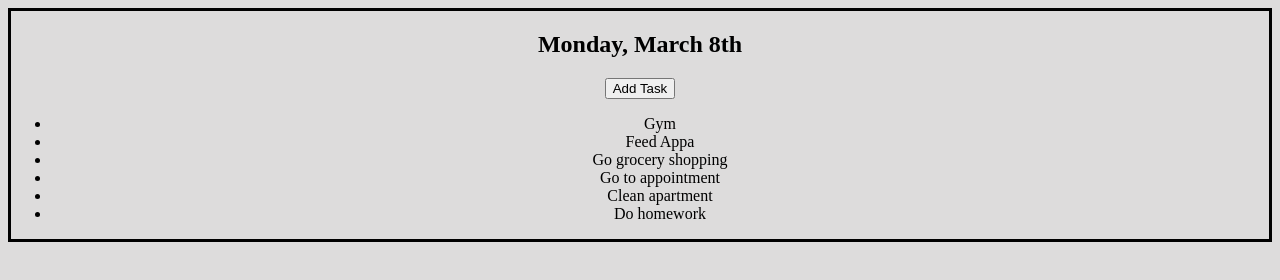
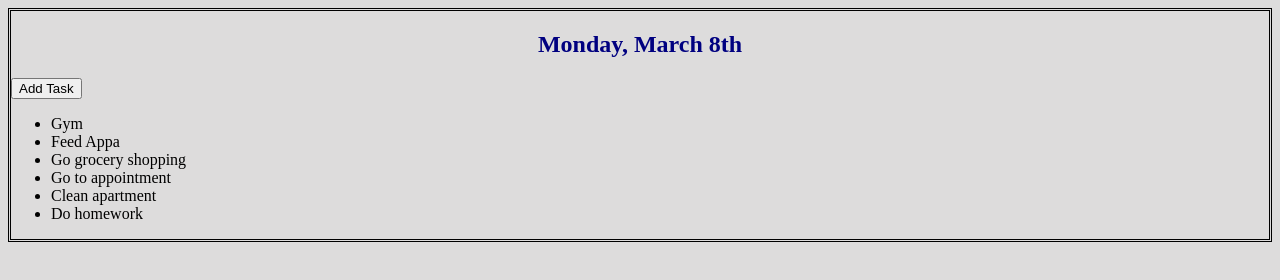
Before and after one commit to savannahgermino/toDo, a plain HTML site: page index.html in a window 1280 px wide. Drawn offline with Linux system fonts and the light colour scheme.

Commit message:
updated CSS

```diff
--- a/mystyle.css
+++ b/mystyle.css
@@ -1,7 +1,13 @@
+body h2{
+    text-align: center;
+    color: navy;
+}
 body{
-    text-align: center;
+    text-align: left;
     background-color: rgb(221, 220, 220);
     border: solid black .2rem;
+    border-style: double;
+
 }
 button:hover{
     color: red;
--- a/script.js
+++ b/script.js
@@ -21,5 +21,5 @@ displayTask();
 
 function deleteTask(id){
     document.getElementById(id).remove();
-    task.splice(id,1);
+    task.splice();
 }
```
